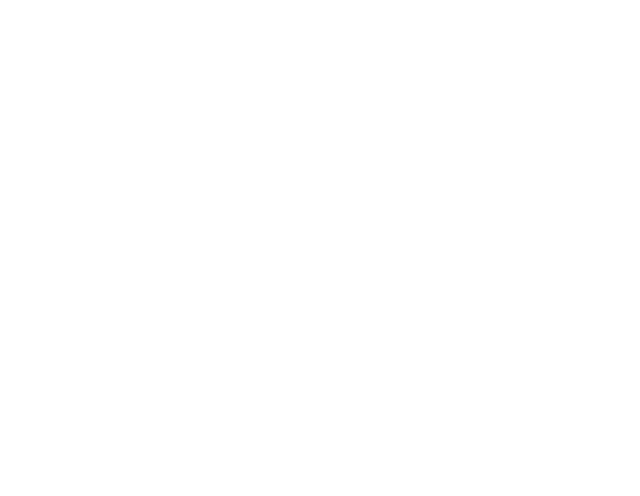
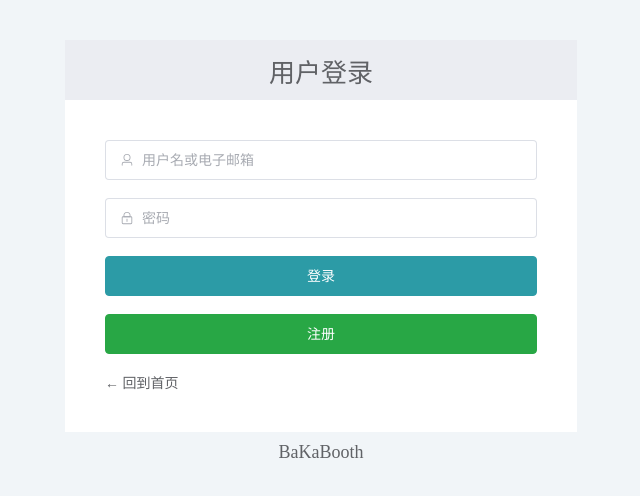
Before and after one commit to tamakara/BaKaBooth, a Vue app in the folder frontend/: page /user/login in a window 1280 px wide. Before the commit this address had no page. Shown: the part 144-640 px from the top of the page, without its empty margins (319-959 px from the left). Built offline with nearby package versions, Linux system fonts and the light colour scheme.

Commit message:
完善登录表单功能

```diff
--- a/frontend/src/components/page/LoginPage/LoginPage.vue
+++ b/frontend/src/components/page/LoginPage/LoginPage.vue
@@ -5,30 +5,38 @@
     </template>
     <template #main>
       <div class="login-form">
-        <el-form>
-          <el-form-item>
+        <el-form
+            ref="ruleFormRef"
+            :model="loginForm"
+            :rules="rules"
+            status-icon
+        >
+          <el-form-item prop="username">
             <el-input
                 size="large"
                 type="text"
-                v-model="username"
+                :prefix-icon="User"
                 placeholder="用户名或电子邮箱"
-                :prefix-icon="User"
+                v-model="loginForm.username"
+                clearable
             />
           </el-form-item>
-          <el-form-item>
+          <el-form-item prop="password">
             <el-input
                 size="large"
                 type="password"
-                v-model="password"
+                :prefix-icon="Lock"
                 placeholder="密码"
-                :prefix-icon="Lock"
+                v-model="loginForm.password"
+                clearable
+                show-password
             />
           </el-form-item>
           <el-form-item>
             <el-button
                 color="#2c9ba6"
                 type="primary"
-                @click="handleLoginClick"
+                @click="handleLoginClick(ruleFormRef)"
                 style="width: 100%;height: 40px"
             >
               登录
@@ -63,21 +71,38 @@
 
 <script setup lang="ts">
 import LoginPageLayout from "@/components/page/LoginPage/LoginPageLayout.vue";
-import {ref} from "vue";
+import {reactive, ref} from "vue";
 import {User, Lock} from "@element-plus/icons-vue"
 import {useRouter} from "vue-router";
+import type {LoginForm} from "@/types/user";
+import type {FormInstance, FormRules} from "element-plus";
 
 const router = useRouter()
 
-const username = ref('')
-const password = ref('')
+const ruleFormRef = ref<FormInstance>()
+const loginForm = ref<LoginForm>({
+  username: '',
+  password: ''
+});
 
-function handleLoginClick() {
+const rules = reactive<FormRules<LoginForm>>({
+  username: [{required: true, message: '请输入用户名或电子邮箱', trigger: 'blur'},],
+  password: [{required: true, message: '请输入密码', trigger: 'blur'},],
+})
 
+async function handleLoginClick(formEl: FormInstance | undefined) {
+  if (!formEl) return
+  await formEl.validate((valid, fields) => {
+    if (valid) {
+      console.log('submit!')
+    } else {
+      console.log('error submit!', fields)
+    }
+  })
 }
 
 function handleRegisterClick() {
-
+  router.push({name: 'register'})
 }
 
 function handleBackToHomeClick() {
--- a/frontend/src/router/index.ts
+++ b/frontend/src/router/index.ts
@@ -7,10 +7,12 @@
 import CheckoutPage from '@/components/page/CheckoutPage/CheckoutPage.vue'
 import OrdersPage from '@/components/page/OrdersPage/OrdersPage.vue'
 import LoginPage from "@/components/page/LoginPage/LoginPage.vue";
+import RegisterPage from "@/components/page/RegisterPage/RegisterPage.vue";
 
 const routes: RouteRecordRaw[] = [
     {path: '/', name: 'home', component: HomePage},
-    {path: '/login', name: 'login', component: LoginPage},
+    {path: '/user/login', name: 'login', component: LoginPage},
+    {path: '/user/register', name: 'register', component: RegisterPage},
     {path: '/item/:id', name: 'item', component: ItemPage},
     {path: '/shop/:id', name: 'shop', component: ShopPage},
     {path: '/cart', name: 'cart', component: CartPage},
--- /dev/null
+++ b/frontend/src/types/user.d.ts
@@ -0,0 +1,4 @@
+export interface LoginForm {
+    username: string
+    password: string
+}
```
Also changed, not shown: frontend/src/components/page/RegisterPage/RegisterPage.vue (added, +11 -0 lines), frontend/src/components/page/RegisterPage/RegisterPageLayout.vue (added, +11 -0 lines), frontend/src/api/index.ts (added), frontend/src/api/user.ts (added), 1 other file (tests, documents, lock files or other folders).
